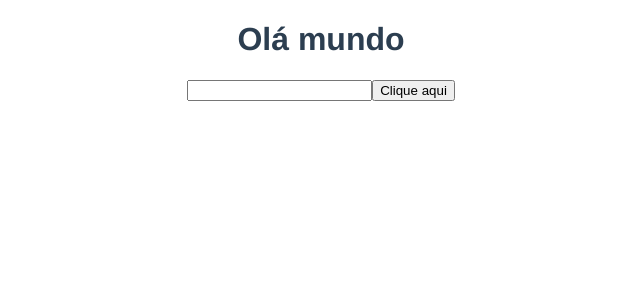
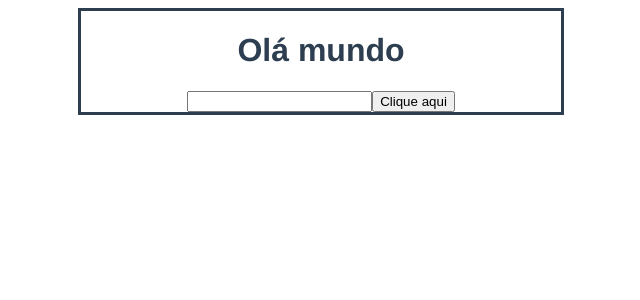
Before and after one commit to gabrieldj1997/pokedex, a Vue app: page / in a window 1280 px wide. Shown: the top 300 px of the page, without its empty margins (319-959 px from the left). Built offline with nearby package versions, Linux system fonts and the light colour scheme.

Commit message:
pokemon-atribbutes-creation

```diff
--- a/src/views/HomeView.vue
+++ b/src/views/HomeView.vue
@@ -5,7 +5,14 @@
     <button @click="pesquisar()">Clique aqui</button>
     <img v-show="this.img" :src="this.img" alt="" />
     <h1 v-show="this.name">{{ this.name }}</h1>
-    <h1 v-show="this.ability">{{ this.ability }}</h1>
+    <h1
+      v-for="(ab, key) in ability"
+      :key="key"
+      :value="ability"
+      v-show="ability"
+    >
+      {{ ab.name }}
+    </h1>
   </div>
 </template>
 
@@ -32,11 +39,9 @@ export default {
 
       //Passando os valores da api para as variáveis
       this.name = res.name;
-      this.ability = res.abilities[0].ability.name;
+      this.ability = res.abilities.map((valor) => valor.ability);
       this.weight = res.weight;
       this.img = res.sprites.front_default;
-
-      console.log(res.weight);
     },
     mostrarConsole() {
       console.log(this.valor);
@@ -47,3 +52,11 @@ export default {
   },
 };
 </script>
+
+<style scoped>
+.home {
+  border-style: solid;
+  width: 480px;
+  margin: 0 auto;
+}
+</style>
```
